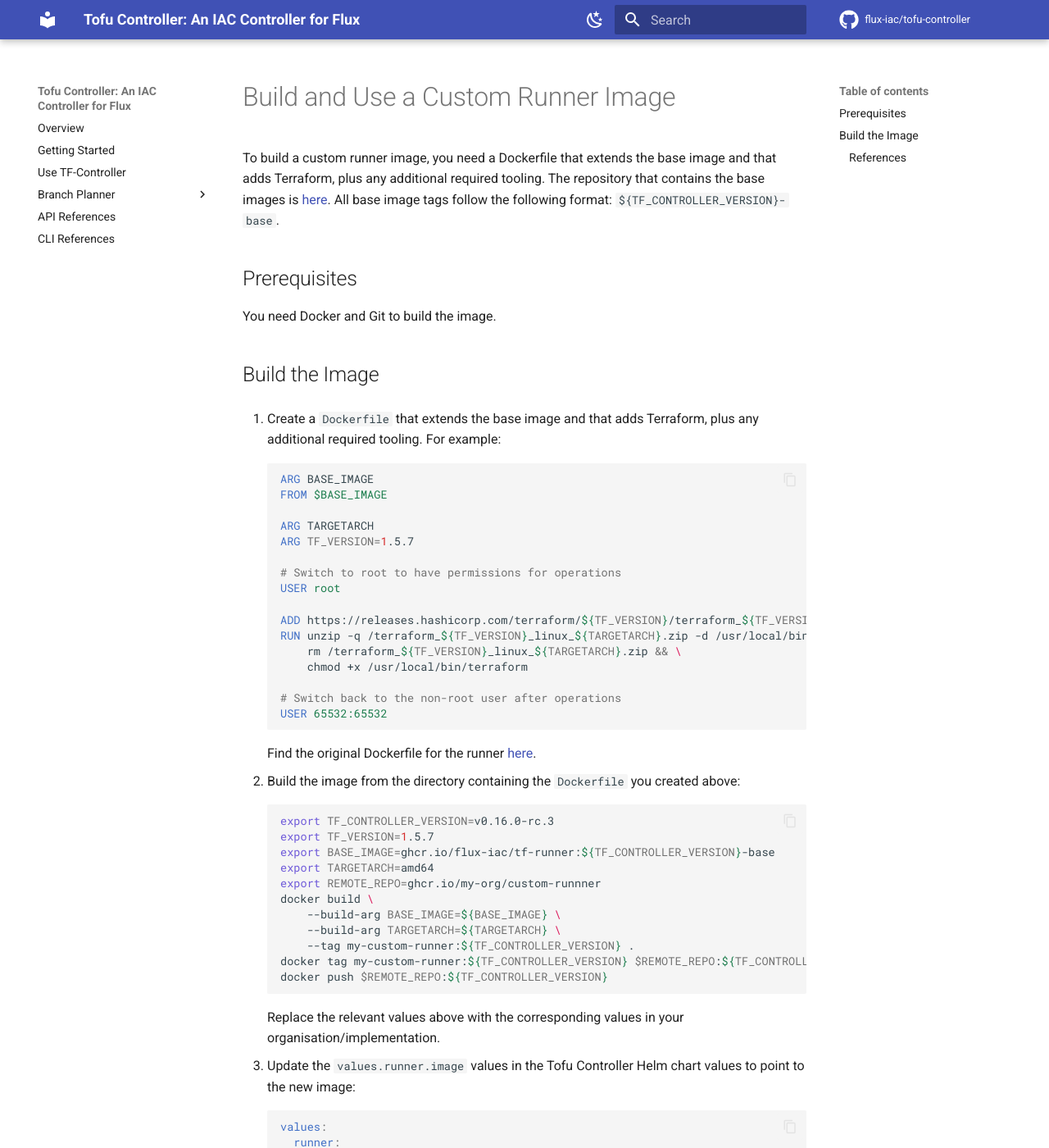
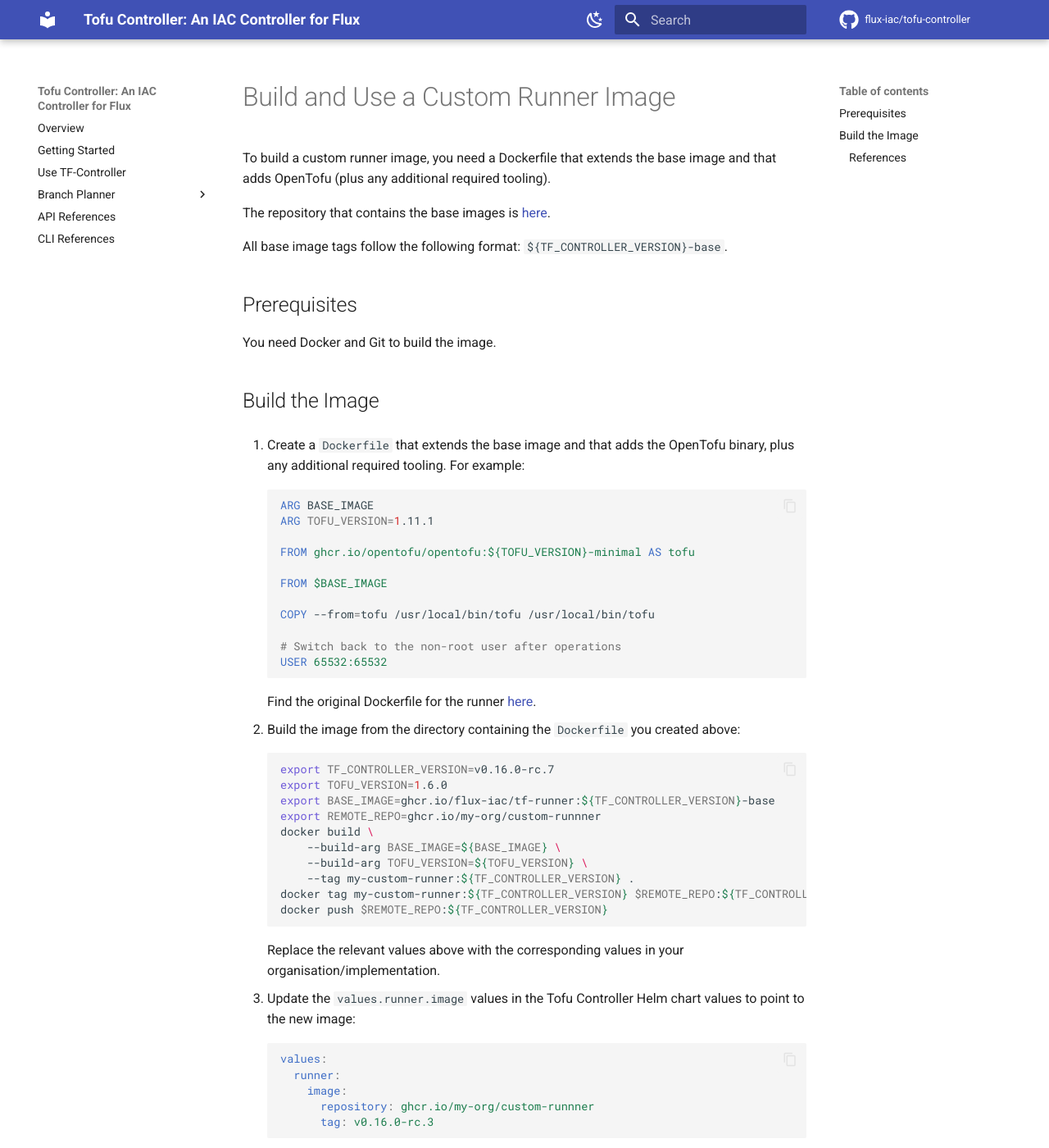
Before and after one commit to flux-iac/tofu-controller, an MkDocs documentation site: the page built from docs/use-tf-controller/build-and-use-a-custom-runner-image.md, in a window 1280 px wide and 1400 px high. Shown: the whole window at 82% size. Built offline with MkDocs 1.6.1 and Material for MkDocs 9.7.7, drawn with Linux system fonts in a browser that asks for light colours; comment, search, counter and statistics services are not loaded.

Commit message:
update doc

````diff
--- a/docs/use-tf-controller/build-and-use-a-custom-runner-image.md
+++ b/docs/use-tf-controller/build-and-use-a-custom-runner-image.md
@@ -1,6 +1,10 @@
 # Build and Use a Custom Runner Image
 
-To build a custom runner image, you need a Dockerfile that extends the base image and that adds Terraform, plus any additional required tooling. The repository that contains the base images is [here](ghcr.io/flux-iac/tf-runner). All base image tags follow the following format: `${TF_CONTROLLER_VERSION}-base`.
+To build a custom runner image, you need a Dockerfile that extends the base image and that adds OpenTofu (plus any additional required tooling).
+
+The repository that contains the base images is [here](ghcr.io/flux-iac/tf-runner).
+
+All base image tags follow the following format: `${TF_CONTROLLER_VERSION}-base`.
 
 ## Prerequisites
 
@@ -8,22 +12,17 @@
 
 ## Build the Image
 
-1. Create a `Dockerfile` that extends the base image and that adds Terraform, plus any additional required tooling. For example:
+1. Create a `Dockerfile` that extends the base image and that adds the OpenTofu binary, plus any additional required tooling. For example:
 
     ```Dockerfile
     ARG BASE_IMAGE
+    ARG TOFU_VERSION=1.11.1
+
+    FROM ghcr.io/opentofu/opentofu:${TOFU_VERSION}-minimal AS tofu
+
     FROM $BASE_IMAGE
 
-    ARG TARGETARCH
-    ARG TF_VERSION=1.5.7
-
-    # Switch to root to have permissions for operations
-    USER root
-
-    ADD https://releases.hashicorp.com/terraform/${TF_VERSION}/terraform_${TF_VERSION}_linux_${TARGETARCH}.zip /terraform_${TF_VERSION}_linux_${TARGETARCH}.zip
-    RUN unzip -q /terraform_${TF_VERSION}_linux_${TARGETARCH}.zip -d /usr/local/bin/ && \
-        rm /terraform_${TF_VERSION}_linux_${TARGETARCH}.zip && \
-        chmod +x /usr/local/bin/terraform
+    COPY --from=tofu /usr/local/bin/tofu /usr/local/bin/tofu
 
     # Switch back to the non-root user after operations
     USER 65532:65532
@@ -34,14 +33,13 @@
 2. Build the image from the directory containing the `Dockerfile` you created above:
 
     ```bash
-    export TF_CONTROLLER_VERSION=v0.16.0-rc.3
-    export TF_VERSION=1.5.7
+    export TF_CONTROLLER_VERSION=v0.16.0-rc.7
+    export TOFU_VERSION=1.6.0
     export BASE_IMAGE=ghcr.io/flux-iac/tf-runner:${TF_CONTROLLER_VERSION}-base
-    export TARGETARCH=amd64
     export REMOTE_REPO=ghcr.io/my-org/custom-runnner
     docker build \
         --build-arg BASE_IMAGE=${BASE_IMAGE} \
-        --build-arg TARGETARCH=${TARGETARCH} \
+        --build-arg TOFU_VERSION=${TOFU_VERSION} \
         --tag my-custom-runner:${TF_CONTROLLER_VERSION} .
     docker tag my-custom-runner:${TF_CONTROLLER_VERSION} $REMOTE_REPO:${TF_CONTROLLER_VERSION}
     docker push $REMOTE_REPO:${TF_CONTROLLER_VERSION}
````
